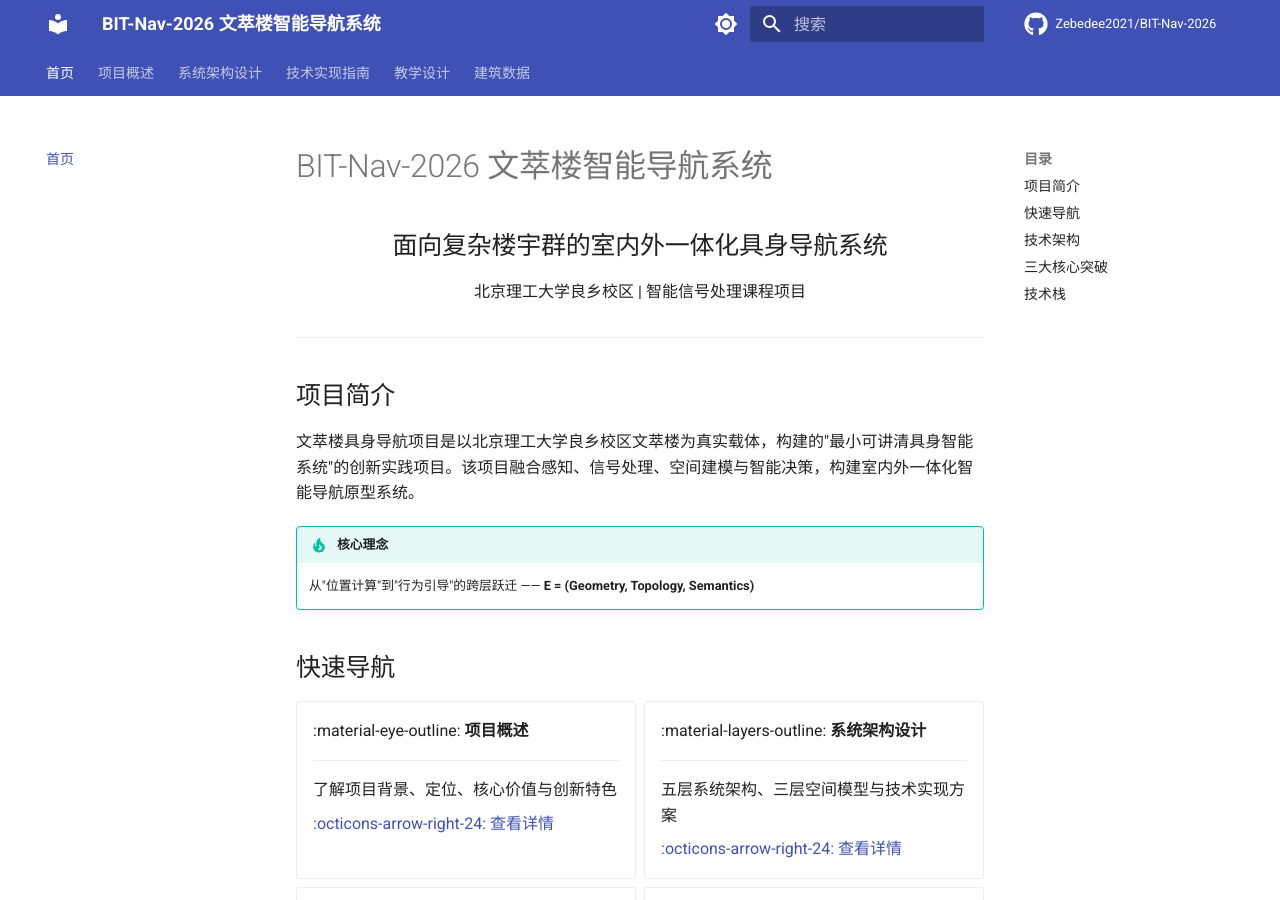
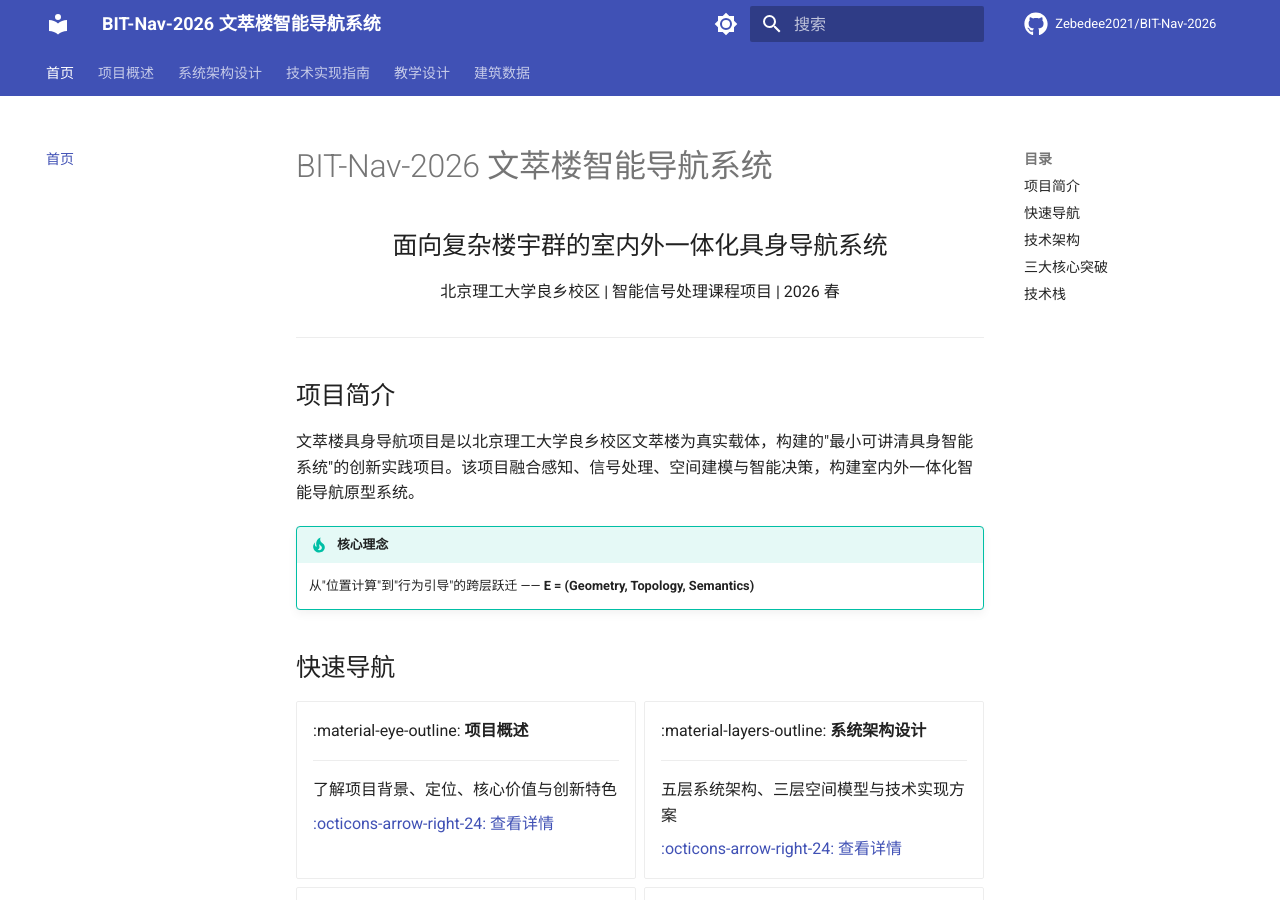
Before and after one commit to Zebedee2021/BIT-Nav-2026, an MkDocs documentation site: the page built from docs/index.md, in a window 1280 px wide and 900 px high. Built offline with MkDocs 1.6.1 and Material for MkDocs 9.7.7, drawn with Linux system fonts in a browser that asks for light colours; comment, search, counter and statistics services are not loaded.

Commit message:
更新首页：添加学期信息，触发 Pages 重新部署
🤖 Generated with [Qoder][https://qoder.com]

```diff
--- a/docs/index.md
+++ b/docs/index.md
@@ -2,7 +2,7 @@
 
 <div style="text-align: center; margin: 2em 0;">
 <h2>面向复杂楼宇群的室内外一体化具身导航系统</h2>
-<p>北京理工大学良乡校区 | 智能信号处理课程项目</p>
+<p>北京理工大学良乡校区 | 智能信号处理课程项目 | 2026 春</p>
 </div>
 
 ---
```
